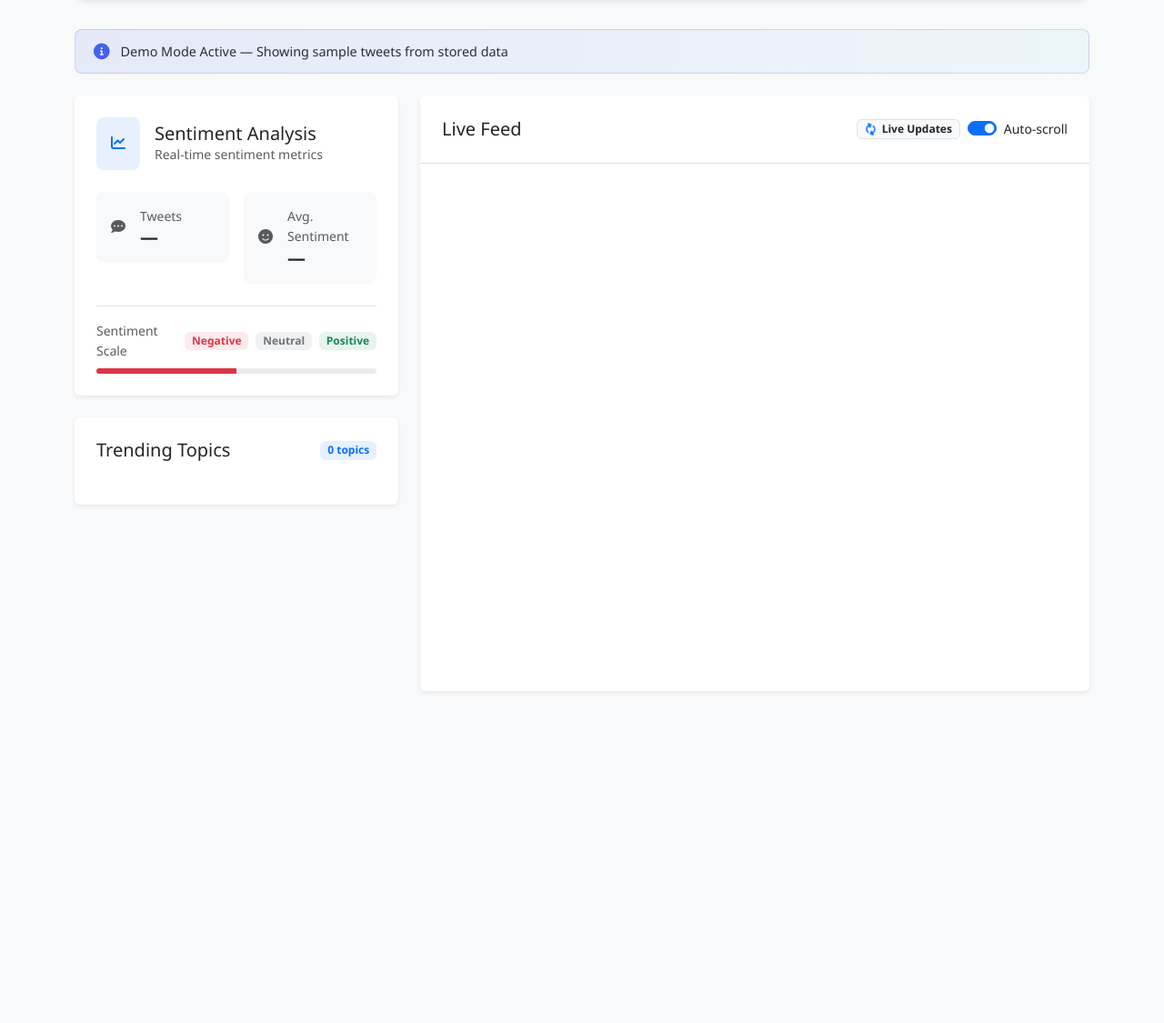
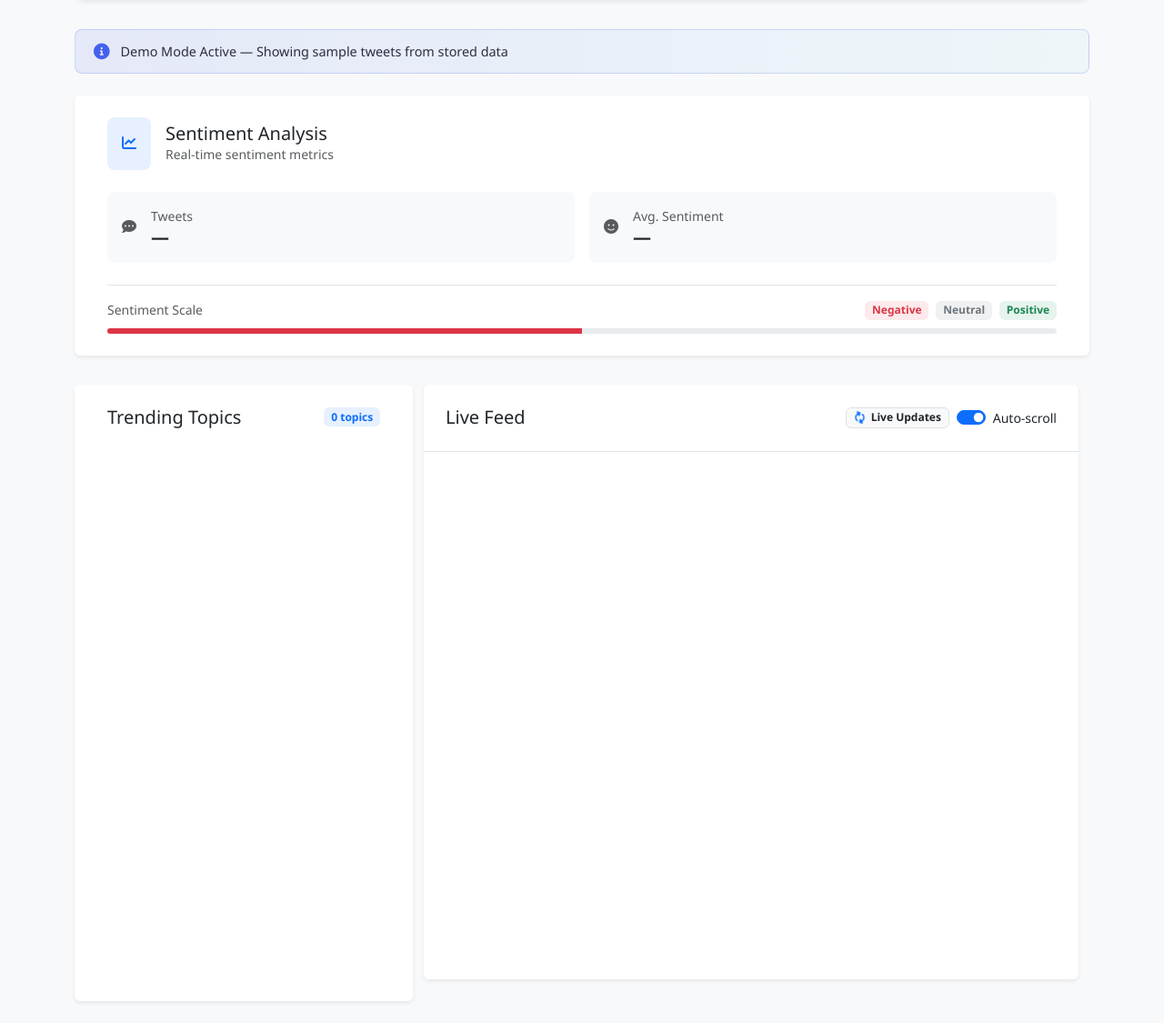
Before and after one commit to SanujaRubasinghe/AI-Powered-Financial-Topic-Sentiment-Analysis, a Flask app: page / in a window 1280 px wide. Shown: the part 166-1291 px from the top of the page at 91% size. Before the commit the page ends 927 px from the top, so only its background shows below. Run offline with Flask 3, Linux system fonts and the light colour scheme; parts of the project's set-up code (start-up, migrations or seed data) failed here and were passed over.

Commit message:
update the grid layout

```diff
--- a/templates/index.html
+++ b/templates/index.html
@@ -366,10 +366,10 @@
     </div>
 
     <main>
-      <div class="row g-4">
-        <div class="col-lg-4">
+      <div class="container-fluid">
+        <div class="row mb-2">
           <!-- Aggregate Card -->
-          <div class="card border-0 shadow-sm mb-4">
+          <div class="col-12 card border-0 shadow-sm mb-4">
             <div class="card-body p-4">
               <div class="d-flex align-items-center mb-4">
                 <div class="bg-primary bg-opacity-10 p-3 rounded-3 me-3">
@@ -425,9 +425,11 @@
               </div>
             </div>
           </div>
+        </div>
 
+          <div class="row">
               <!-- Topics Card -->
-          <div class="card border-0 shadow-sm">
+            <div class="col-4 mb-6 card border-0 shadow-sm">
               <div class="card-body p-4">
                 <div class="d-flex align-items-center justify-content-between mb-4">
                   <h2 class="h5 mb-0">Trending Topics</h2>
@@ -436,9 +438,9 @@
                 <div id="topicList" class="topics-container"></div>
               </div>
             </div>
-        </div>
 
-        <div class="col-lg-8">
+
+            <div class="col-8 mb-4">
               <!-- Tweets Feed -->
               <div class="card border-0 shadow-sm h-100">
                 <div class="card-body p-0">
@@ -458,6 +460,7 @@
                     </div>
                   </div>
                   <div id="feed" class="list-unstyled p-4" style="height: calc(100vh - 220px);"></div>
+                </div>
               </div>
             </div>
           </div>
```
Lines whose indentation alone changed are shown as unchanged.
